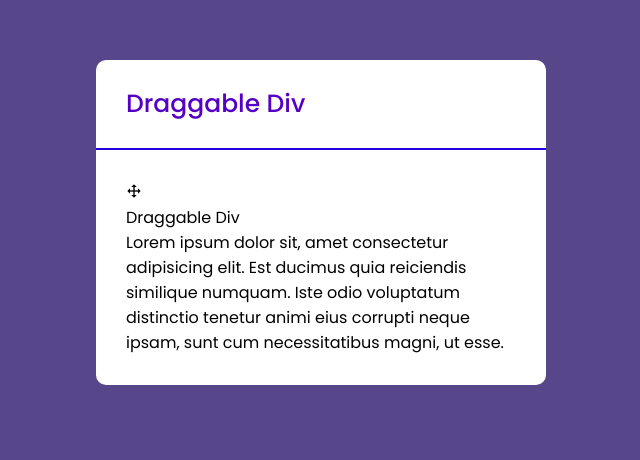
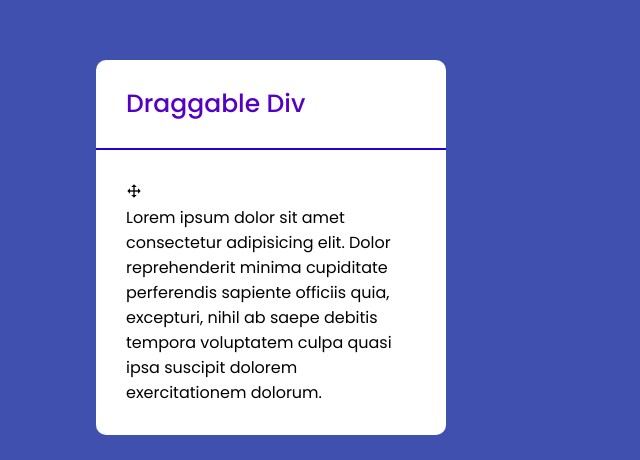
Before and after one commit to Wanderboy007/GatiKi.io, a website: page Prototypes/DraggableDiv/draggableDiv.html in a window 1280 px wide. Shown: the part 340-800 px from the top of the page, without its empty margins (304-944 px from the left). Drawn offline with nearby package versions, Linux system fonts and the light colour scheme.

Commit message:
colored draggable div

```diff
--- a/Prototypes/DraggableDiv/draggableDiv.css
+++ b/Prototypes/DraggableDiv/draggableDiv.css
@@ -8,13 +8,13 @@
 }
 
 body {
-    background: rgb(88, 70, 139);
+    background: rgb(63, 80, 175);
 }
 
 .wrapper {
     background: #fff;
     /* height: auto; */
-    width: 450px;
+    width: 350px;
     border-radius: 10px;
     position: absolute;
     top: 50vh;
@@ -32,7 +32,6 @@ body {
 }
 .wrapper header.active {
     cursor: move;
-    /* position: relative; */
     user-select: none;
 }
 
--- a/Prototypes/DraggableDiv/draggableDiv.html
+++ b/Prototypes/DraggableDiv/draggableDiv.html
@@ -14,9 +14,8 @@
         <header>Draggable Div</header>
         <div class="content">
             <div class="icon"><i class="bx bx-move"></i></div>
-            <div class="title">Draggable Div</div>
-            <p>Lorem ipsum dolor sit, amet consectetur adipisicing elit. Est ducimus quia reiciendis similique numquam. Iste odio voluptatum distinctio tenetur animi eius corrupti neque ipsam, sunt cum necessitatibus magni, ut esse.</p>
-        </div>
+            <div class="title">Lorem ipsum dolor sit amet consectetur adipisicing elit. Dolor reprehenderit minima cupiditate perferendis sapiente officiis quia, excepturi, nihil ab saepe debitis tempora voluptatem culpa quasi ipsa suscipit dolorem exercitationem dolorum.</div>
+            </div>
     </div>
     <script src="draggableDiv.js"></script>
 </body>
```
